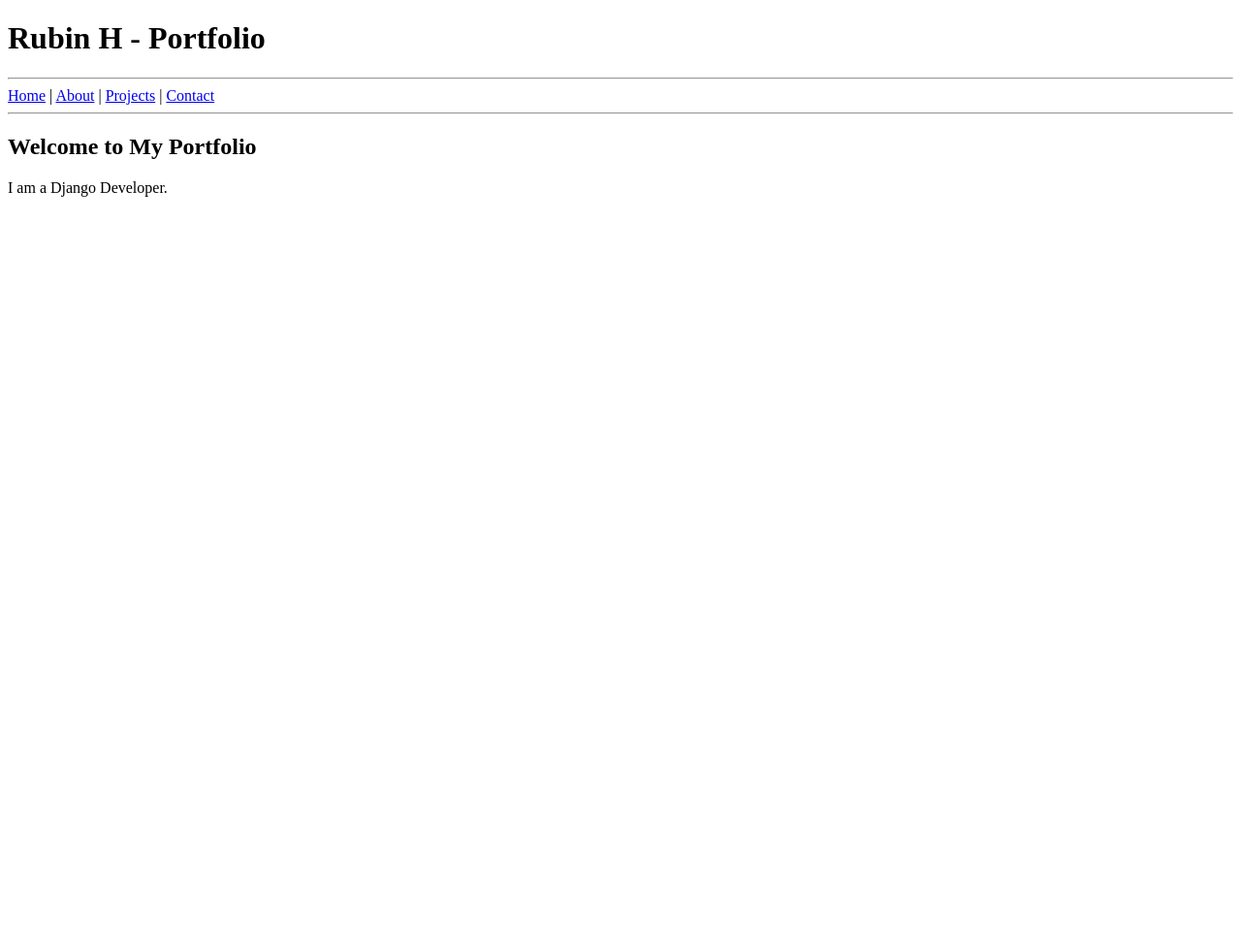
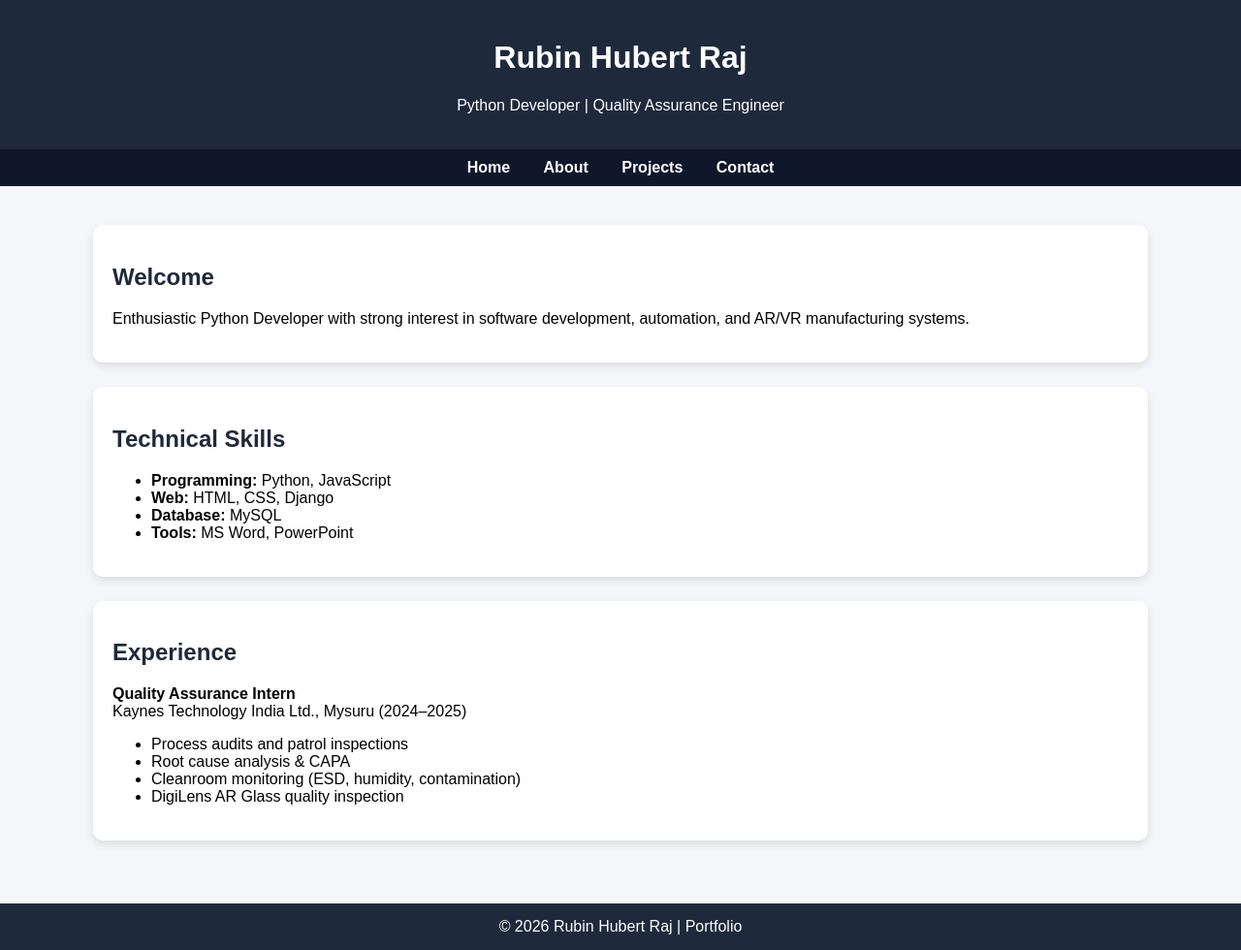
Before and after one commit to RUBINH200/portfolio, a Django app: page / in a window 1280 px wide. Shown: the whole page at 97% size. Before the commit the page ends 203 px from the top, so only its background shows below. Run offline with Django 5.2, Linux system fonts and the light colour scheme.

Commit message:
updated professional portfolio design

```diff
--- a/main/templates/main/base.html
+++ b/main/templates/main/base.html
@@ -1,17 +1,86 @@
 <!DOCTYPE html>
 <html>
 <head>
-    <title>Rubin Portfolio</title>
+    <title>Rubin Hubert Raj | Portfolio</title>
+    <meta name="viewport" content="width=device-width, initial-scale=1.0">
+    <style>
+        body {
+            font-family: Arial, sans-serif;
+            margin: 0;
+            background-color: #f4f6f9;
+        }
+
+        header {
+            background: #1e293b;
+            color: white;
+            padding: 20px;
+            text-align: center;
+        }
+
+        nav {
+            background: #0f172a;
+            padding: 10px;
+            text-align: center;
+        }
+
+        nav a {
+            color: white;
+            margin: 15px;
+            text-decoration: none;
+            font-weight: bold;
+        }
+
+        nav a:hover {
+            color: #38bdf8;
+        }
+
+        .container {
+            width: 85%;
+            margin: auto;
+            padding: 40px 0;
+        }
+
+        .card {
+            background: white;
+            padding: 20px;
+            margin-bottom: 25px;
+            border-radius: 10px;
+            box-shadow: 0 4px 8px rgba(0,0,0,0.1);
+        }
+
+        footer {
+            background: #1e293b;
+            color: white;
+            text-align: center;
+            padding: 15px;
+        }
+
+        h2 {
+            color: #1e293b;
+        }
+    </style>
 </head>
 <body>
-    <h1>Rubin H - Portfolio</h1>
-    <hr>
-    <a href="/">Home</a> |
-    <a href="/about/">About</a> |
-    <a href="/projects/">Projects</a> |
+
+<header>
+    <h1>Rubin Hubert Raj</h1>
+    <p>Python Developer | Quality Assurance Engineer</p>
+</header>
+
+<nav>
+    <a href="/">Home</a>
+    <a href="/about/">About</a>
+    <a href="/projects/">Projects</a>
     <a href="/contact/">Contact</a>
-    <hr>
+</nav>
 
+<div class="container">
     {% block content %}{% endblock %}
+</div>
+
+<footer>
+    © 2026 Rubin Hubert Raj | Portfolio
+</footer>
+
 </body>
 </html>
--- a/main/templates/main/home.html
+++ b/main/templates/main/home.html
@@ -1,6 +1,37 @@
 {% extends 'main/base.html' %}
 
 {% block content %}
-<h2>Welcome to My Portfolio</h2>
-<p>I am a Django Developer.</p>
+
+<div class="card">
+    <h2>Welcome</h2>
+    <p>
+        Enthusiastic Python Developer with strong interest in software development,
+        automation, and AR/VR manufacturing systems.
+    </p>
+</div>
+
+<div class="card">
+    <h2>Technical Skills</h2>
+    <ul>
+        <li><strong>Programming:</strong> Python, JavaScript</li>
+        <li><strong>Web:</strong> HTML, CSS, Django</li>
+        <li><strong>Database:</strong> MySQL</li>
+        <li><strong>Tools:</strong> MS Word, PowerPoint</li>
+    </ul>
+</div>
+
+<div class="card">
+    <h2>Experience</h2>
+    <p>
+        <strong>Quality Assurance Intern</strong><br>
+        Kaynes Technology India Ltd., Mysuru (2024–2025)
+    </p>
+    <ul>
+        <li>Process audits and patrol inspections</li>
+        <li>Root cause analysis & CAPA</li>
+        <li>Cleanroom monitoring (ESD, humidity, contamination)</li>
+        <li>DigiLens AR Glass quality inspection</li>
+    </ul>
+</div>
+
 {% endblock %}
```
Also changed, not shown: main/templates/main/about.html (+18 -0 lines), main/templates/main/contact.html (+12 -0 lines), main/templates/main/projects.html (+29 -0 lines).
